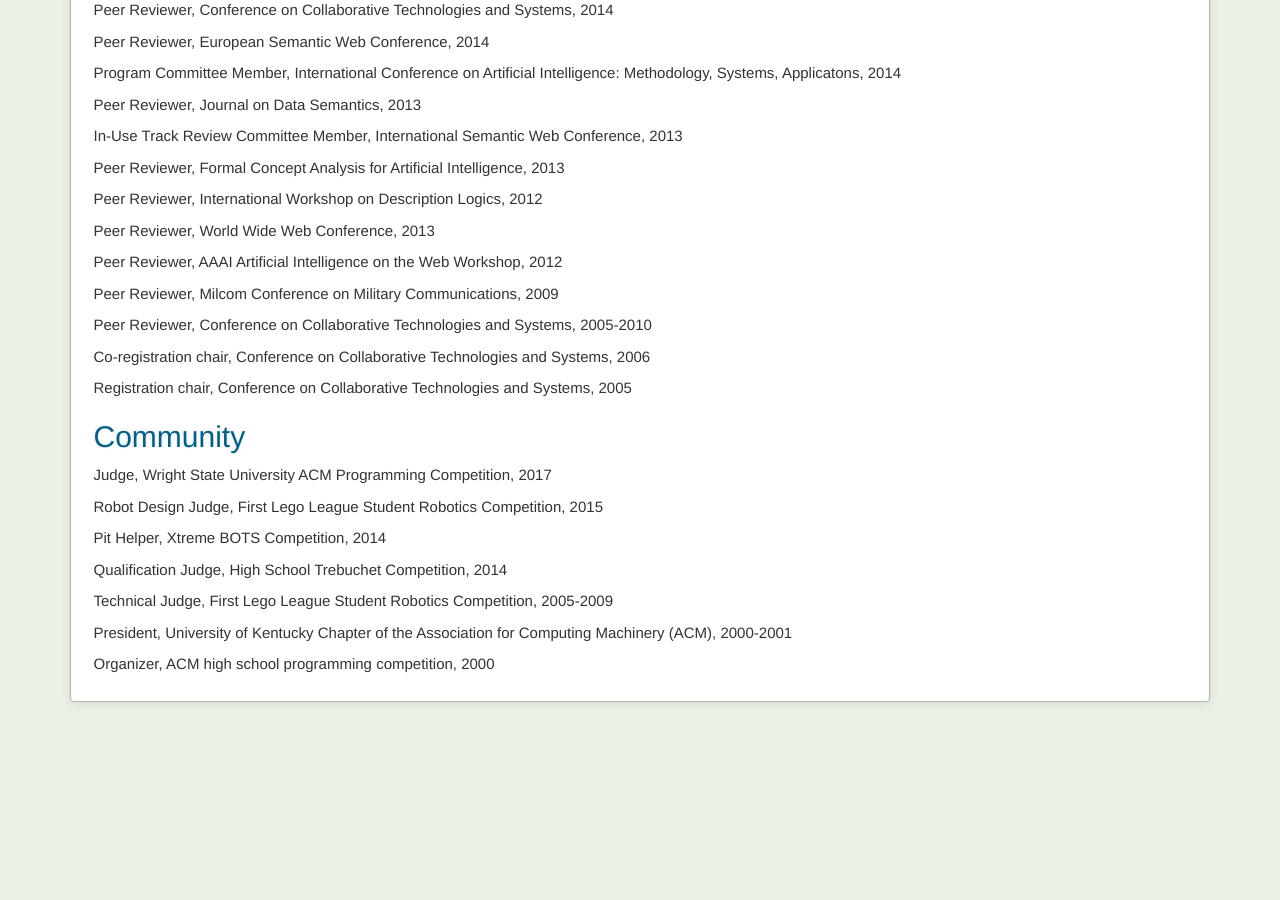
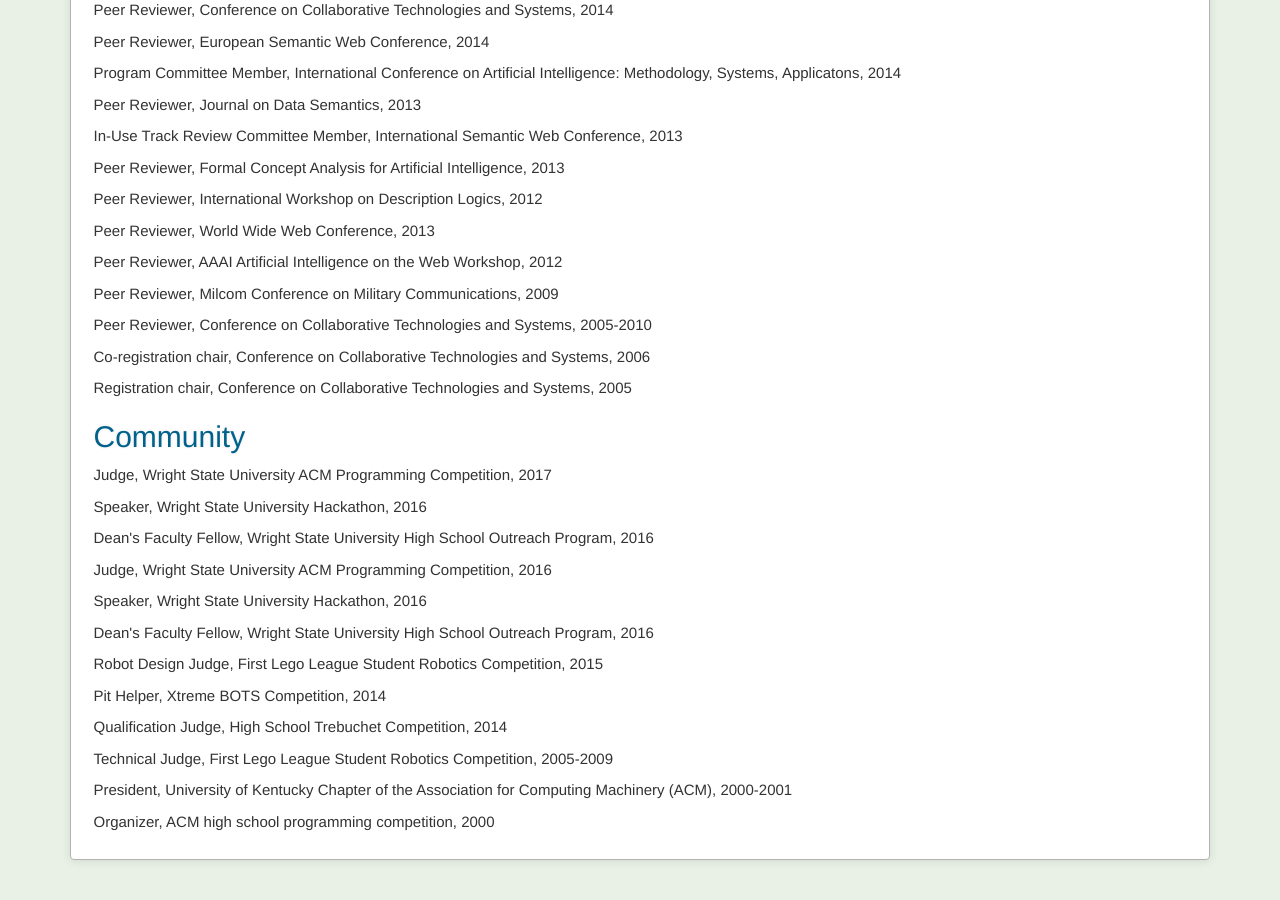
Before and after one commit to mcheatham/mcheatham.github.io, a Jekyll site: the page built from service.md, in a window 1280 px wide and 900 px high, scrolled down 1150 px. Built offline with Jekyll 4.4.1, drawn with Linux system fonts in a browser that asks for light colours; before the commit the page ends 1892 px from its top, so only the background shows below that.

Commit message:
Added some service

```diff
--- a/_data/service.yaml
+++ b/_data/service.yaml
@@ -1,6 +1,16 @@
 - job: Judge
   organization: Wright State University ACM Programming Competition
   date: 2017
+  type: community
+
+- job: Speaker
+  organization: Wright State University Hackathon
+  date: 2016
+  type: community
+
+- job: Dean's Faculty Fellow
+  organization: Wright State University High School Outreach Program
+  date: 2016
   type: community
 
 - job: Program Committeee Member
@@ -52,6 +62,21 @@
   organization: PhD Symposium at the European Semantic Web Conference (ESWC)
   date: 2017
   type: professional
+
+- job: Judge
+  organization: Wright State University ACM Programming Competition
+  date: 2016
+  type: community
+
+- job: Speaker
+  organization: Wright State University Hackathon
+  date: 2016
+  type: community
+
+- job: Dean's Faculty Fellow
+  organization: Wright State University High School Outreach Program
+  date: 2016
+  type: community
 
 - job: Program Committee Member
   organization: 20th International Conference on Knowledge Engineering and Knowledge Management (EKAW)
```
